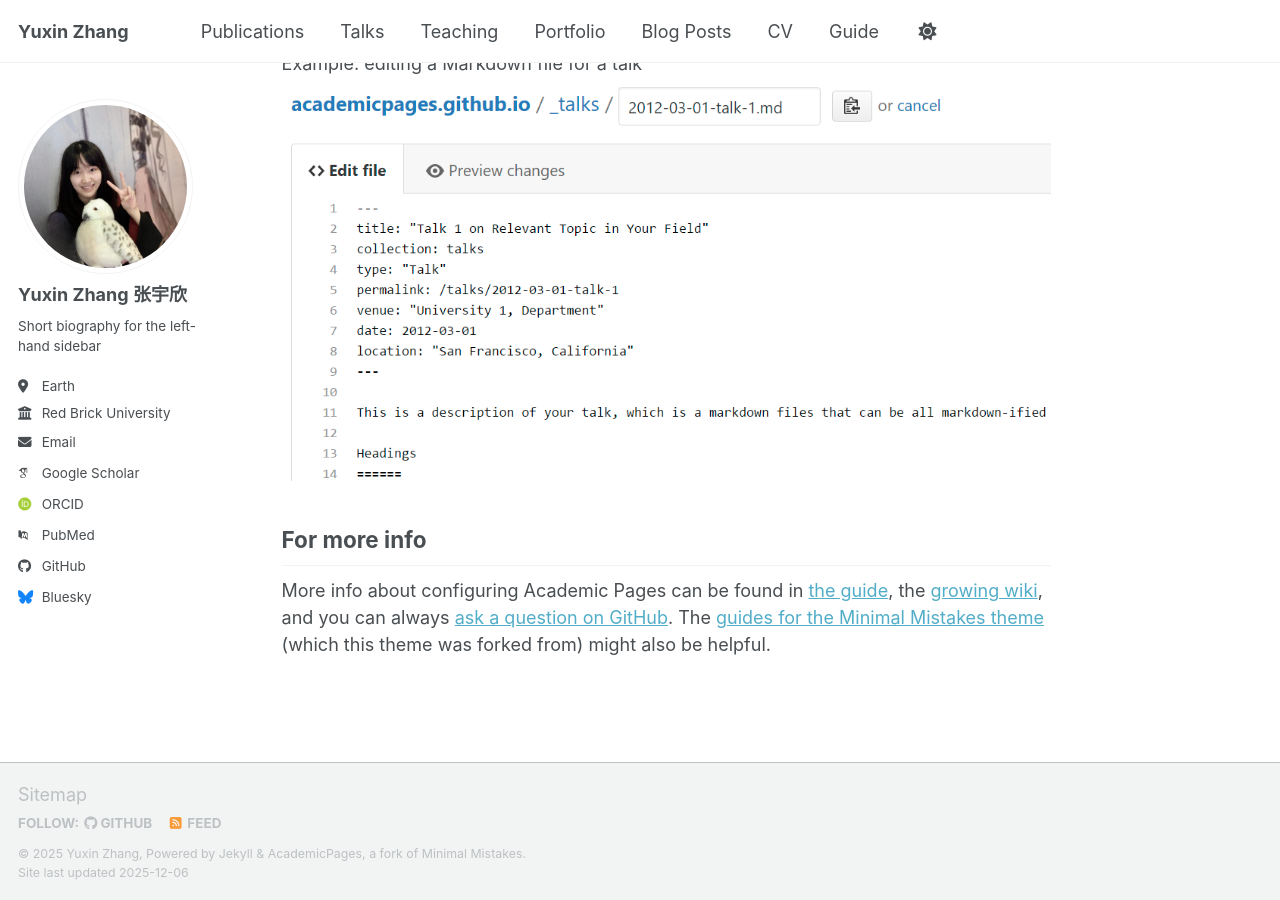
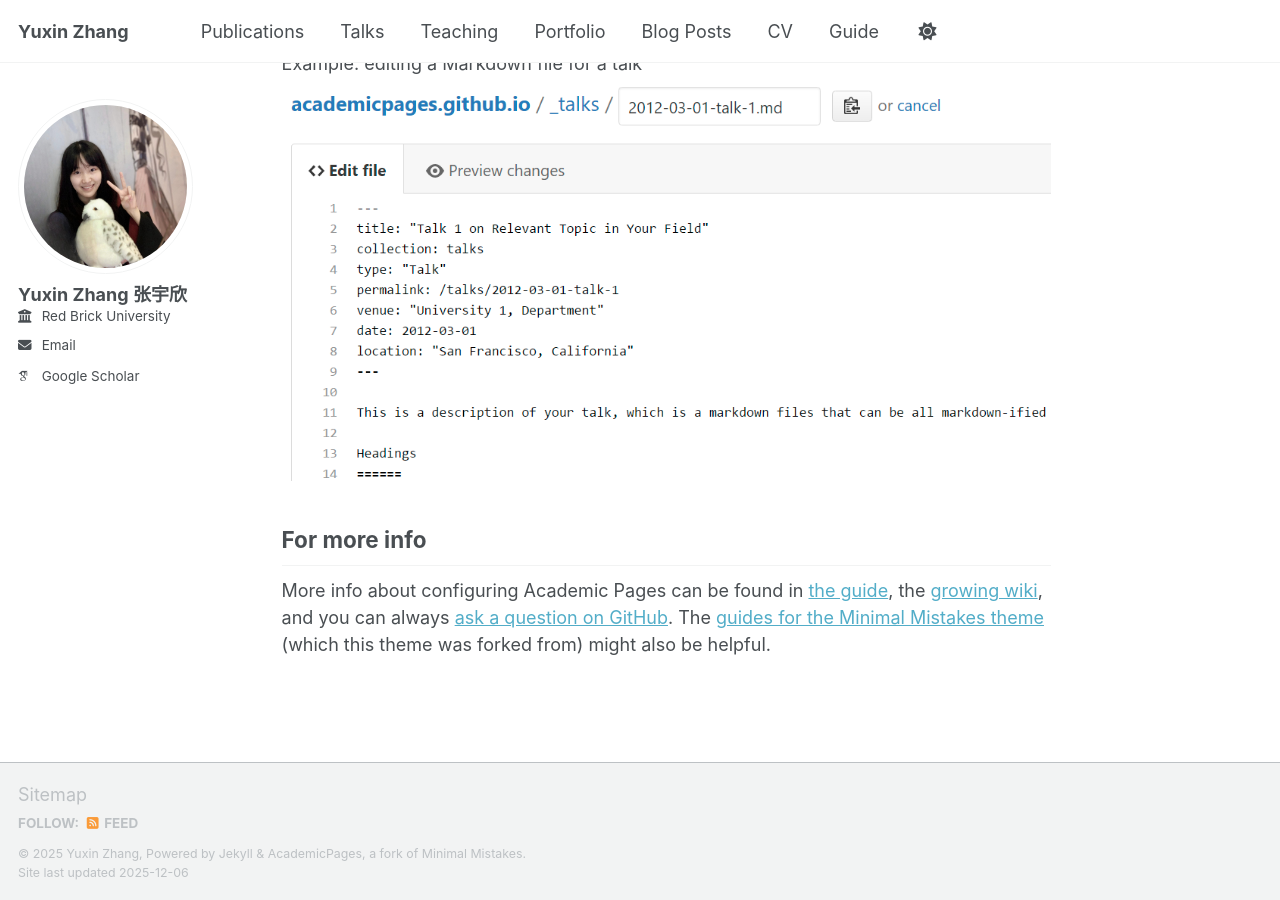
Before and after one commit to yuxinzhangmath/yuxinzhangmath.github.io, a Jekyll site: the page built from _pages/about.md, in a window 1280 px wide and 900 px high, scrolled down 2718 px. Built offline with Jekyll 4.4.1, drawn with Linux system fonts in a browser that asks for light colours; some web fonts are replaced; a script bundle is joined from its source files by our own code; library files that are not in the unit come from our copies.

Commit message:
Update _config.yml

```diff
--- a/_config.yml
+++ b/_config.yml
@@ -26,8 +26,8 @@ author:
   avatar           : "yuxin copy.JPG"
   name             : "Yuxin Zhang 张宇欣"
   pronouns         : # example: "she/her"
-  bio              : "Short biography for the left-hand sidebar"
-  location         : "Earth"
+  bio              : # "Short biography for the left-hand sidebar"
+  location         : # "Earth"
   employer         : "Red Brick University"
   uri              : # URL
   email            : "none@example.org"
@@ -38,10 +38,10 @@ author:
   googlescholar    : "https://scholar.google.com/citations?hl=en&user=GpT1gWQAAAAJ&view_op=list_works&sortby=pubdate"
   inspire-hep      : # URL
   impactstory      : # URL
-  orcid            : "https://orcid.org/yourorcidurl"
+  orcid            : # "https://orcid.org/yourorcidurl"
   semantic         : # URL
   ssrn             : # URL
-  pubmed           : "https://www.ncbi.nlm.nih.gov/pubmed/?term=john+snow"
+  pubmed           : # URL
   researchgate     : # URL
   scopus           : # URL
   zotero           : # URL
@@ -51,13 +51,13 @@ author:
   bitbucket        : # Username - Update with your username on the site
   codepen          : # Username
   dribbble         : # Username
-  github           : "academicpages"
+  github           : # "academicpages"
   kaggle           : # Username
   stackoverflow    : # User number or user number and name (i.e., use "1" or "1/jeff-atwood")
 
   # Social media
   artstation       : # Username
-  bluesky          : "bsky.app" # Replace this with you Bluesky username
+  bluesky          : # "bsky.app" # Replace this with you Bluesky username
   facebook         : # Username
   flickr           : # Username
   foursquare       : # Username
```
